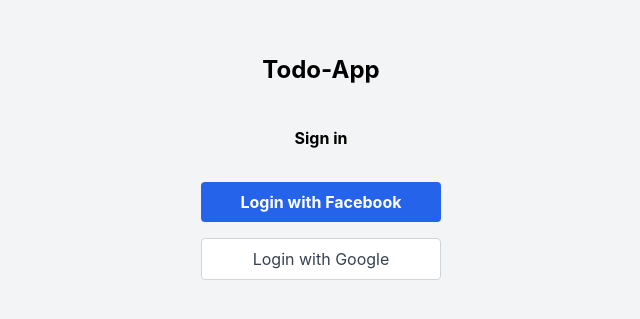
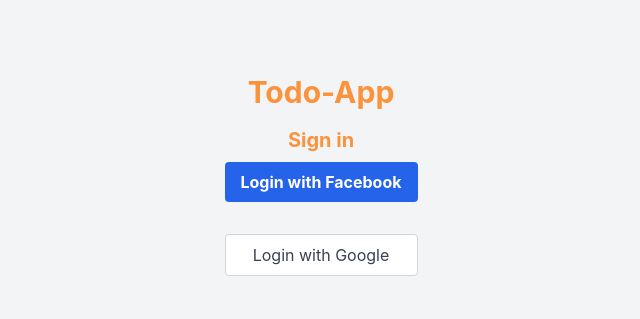
Before and after one commit to AnesuMuusha/todo-firebase, a React (Create React App) app: page / in a window 1280 px wide. Shown: the part 229-548 px from the top of the page, without its empty margins (319-959 px from the left). Built offline with nearby package versions, Linux system fonts and the light colour scheme.

Commit message:
rendered firebase home app

```diff
--- a/src/components/SignIn.js
+++ b/src/components/SignIn.js
@@ -1,7 +1,9 @@
 import React, { useEffect, useState } from "react";
 import { auth, provider } from "./config";
 import { signInWithPopup } from "firebase/auth";
-import Todo from "./Todo";
+import TodoAppFirebaseHome from "./TodoAppFirebaseHome";
+// import TodoHome from "./TodoHome";
+// import TodoFirebaseHome from "./TodoFibaseHome";
 
 function SignIn() {
   const [value, setValue] = useState("");
@@ -9,7 +11,6 @@
   const handleFacebookLogin = () => {
     alert("Use Google sign In!");
   };
-
 
   const handleGoogleLogin = () => {
     signInWithPopup(auth, provider).then((data) => {
@@ -20,34 +21,32 @@
 
   useEffect(() => {
     setValue(localStorage.getItem("email"));
-  });
+  }, []);
 
   return (
     <div>
       {value ? (
-        <Todo />
+        <TodoAppFirebaseHome />
+        // <TodoFirebaseHome />
+        // <TodoHome />
       ) : (
-        <div className="flex flex-col items-center justify-center min-h-screen bg-gray-100">
-          <h3 className="font-bold py-2 px-4 text-2xl">Todo-App</h3>
-          <br />
-          <p className="font-bold py-2 px-4">Sign in</p>
-          <br />
-          <p>
+        <div className="flex flex-col items-center justify-center min-h-screen bg-gray-100 px-4 sm:px-6 lg:px-8">
+          <h3 className="font-bold text-orange-400 py-2 px-4 text-2xl sm:text-3xl">Todo-App</h3>
+          <p className="font-bold text-orange-400 py-2 px-4 text-lg sm:text-xl">Sign in</p>
+          <div className="flex flex-col items-center space-y-4">
             <button
-              className="w-60 bg-blue-600 text-white font-bold py-2 px-4 rounded mb-4 hover:bg-blue-700"
+              className="w-full max-w-xs bg-blue-600 text-white font-bold py-2 px-4 rounded mb-4 hover:bg-blue-700"
               onClick={handleFacebookLogin}
             >
               Login with Facebook
             </button>
-          </p>
-          <p>
             <button
-              className="w-60 bg-white text-gray-700 py-2 px-4 rounded mb-4 border border-gray-300 hover:bg-gray-100"
+              className="w-full max-w-xs bg-white text-gray-700 py-2 px-4 rounded mb-4 border border-gray-300 hover:bg-gray-100"
               onClick={handleGoogleLogin}
             >
               Login with Google
             </button>
-          </p>
+          </div>
         </div>
       )}
     </div>
```
